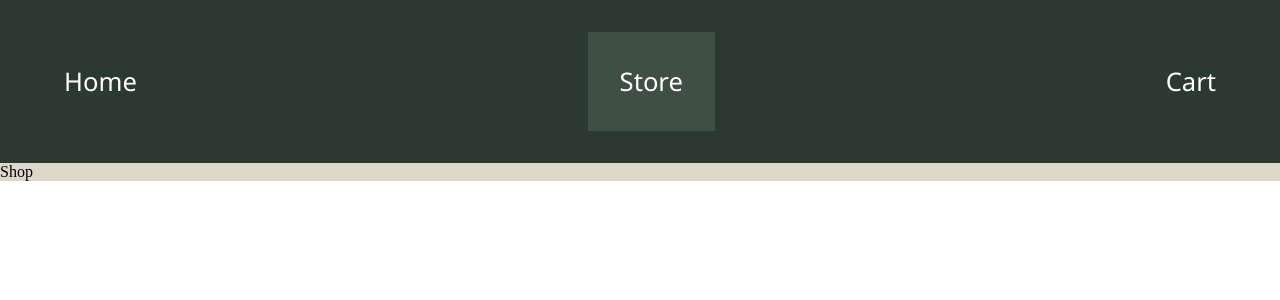
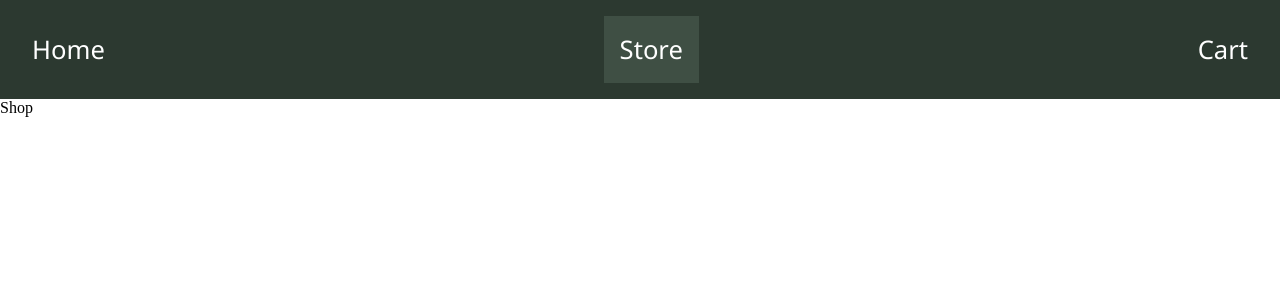
Before and after one commit to andreaamasio/Project-Shopping-Cart-React-, a React (Vite) app: page /shop in a window 1280 px wide. Shown: the top 300 px of the page. Built offline with nearby package versions, Linux system fonts and the light colour scheme; a web font is replaced by a local one.

Commit message:
added css modules for style

```diff
--- a/src/components/NavBar.jsx
+++ b/src/components/NavBar.jsx
@@ -1,9 +1,10 @@
 import { Link, Outlet, NavLink } from "react-router-dom"
+import styles from "./NavBar.module.css"
 const NavBar = () => {
   return (
     <>
-      <div className="nav">
-        <ul className="nav-list">
+      <div className={styles.nav}>
+        <ul className={styles.navList}>
           <li>
             <NavLink to="/">Home</NavLink>
             <NavLink to="shop">Store</NavLink>
--- a/src/components/styles.css
+++ b/src/components/NavBar.module.css
@@ -1,3 +1,4 @@
+/* color palette https://colorhunt.co/palette/2c39303f4f44a27b5cdcd7c9 */
 * {
   box-sizing: border-box;
   margin: 0;
@@ -7,22 +8,23 @@
   background-color: rgb(44, 57, 48);
 }
 
-.nav-list * {
+.navList * {
   display: flex;
   justify-content: space-between;
   align-items: center;
   font-size: 1.6rem;
   color: white;
   list-style: none;
-  padding: 2rem;
+  padding: 1rem;
   font-family: "Noto Sans", sans-serif;
   text-decoration: none;
 }
-li a.active {
+:global(.active) {
   background-color: rgb(63, 79, 68);
 }
 li a:hover {
-  background-color: rgb(162, 123, 92);
+  /* background-color: rgb(162, 123, 92); */
+  text-decoration: underline;
 }
 .main-shop {
   background-color: rgb(220, 215, 201);
--- a/src/main.jsx
+++ b/src/main.jsx
@@ -1,7 +1,7 @@
 import { StrictMode } from "react"
 import { createRoot } from "react-dom/client"
 import { createBrowserRouter, RouterProvider } from "react-router-dom"
-import "./components/styles.css"
+
 import Shop from "./components/Shop"
 import Cart from "./components/Cart"
 import NotFoundPage from "./components/NotFoundPage"
```
